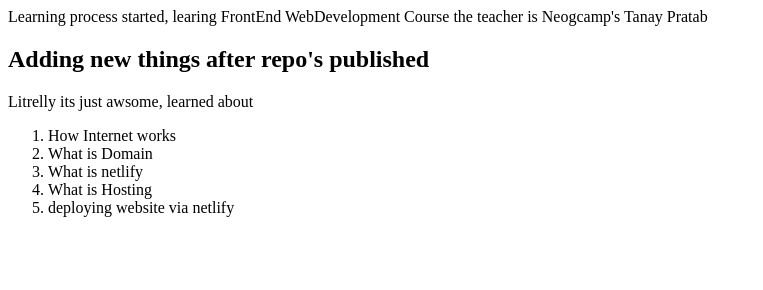
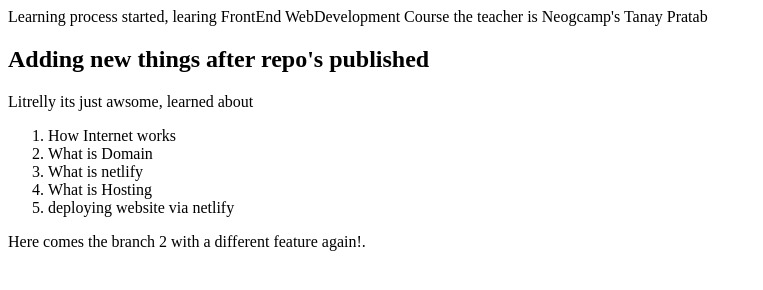
Before and after one commit to shayan69/my-first-repo, a plain HTML site: page index.html in a window 1280 px wide. Shown: the whole page, without its empty margins (0-763 px from the left). Drawn offline with Linux system fonts and the light colour scheme.

Commit message:
branch2 added

```diff
--- a/index.html
+++ b/index.html
@@ -20,5 +20,8 @@
             <li>deploying website via netlify</li>
         </ol>
     </p>
+    <div id="branch2">
+        Here comes the branch 2 with a different feature again!.
+    </div>
 </body>
 </html>
```
